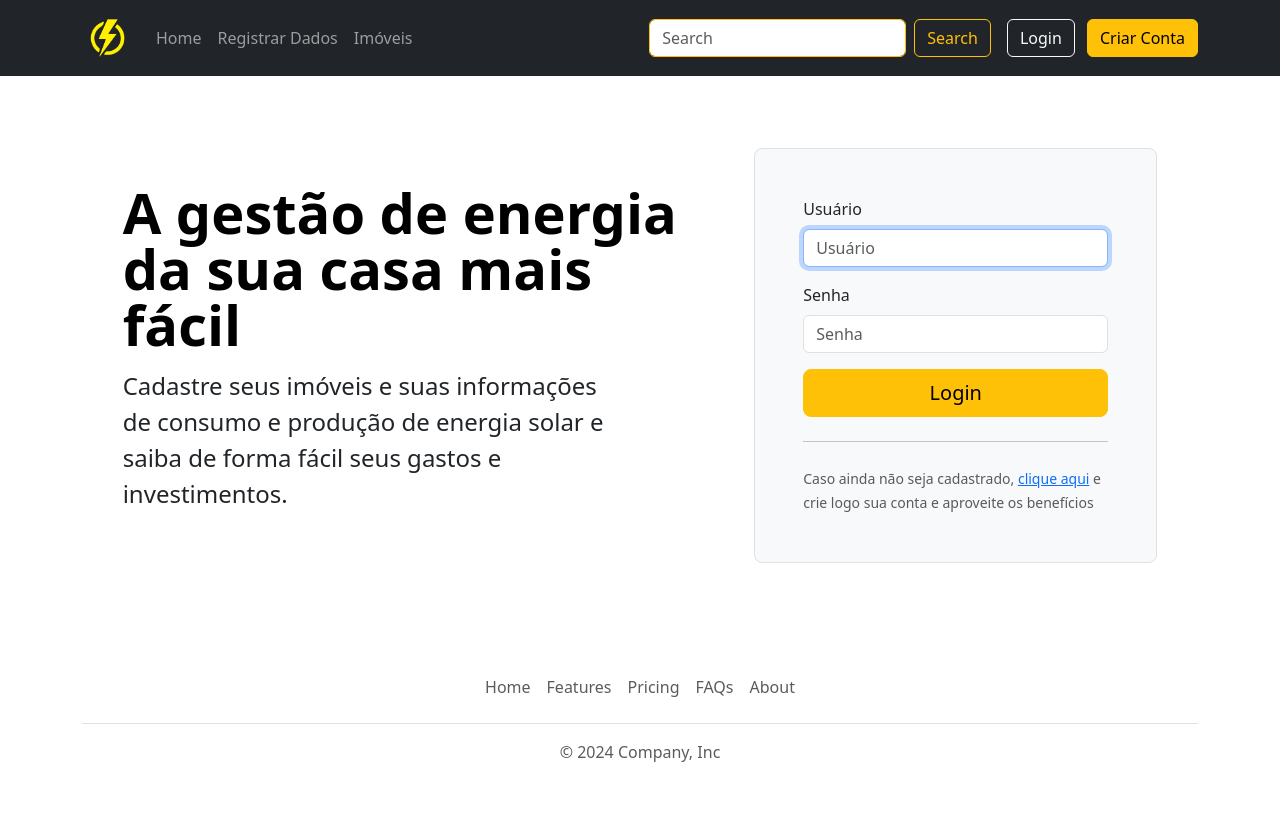
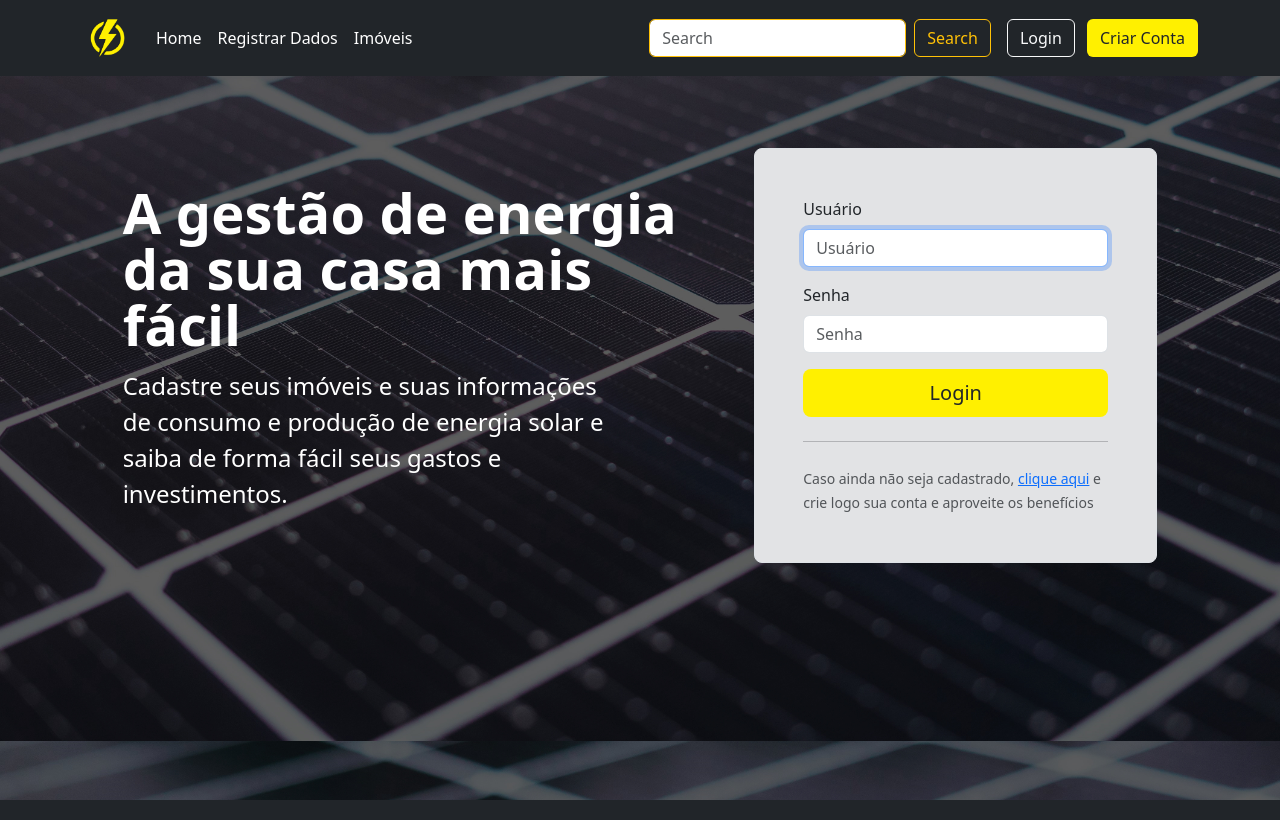
Before and after one commit to willianjonhy05/energy, a Django app: page /login/ in a window 1280 px wide. Run offline with Django 5.2, Linux system fonts and the light colour scheme; some libraries are stand-ins or nearby versions.

Commit message:
Mudanças no front end

```diff
--- a/energia/urls.py
+++ b/energia/urls.py
@@ -20,12 +20,14 @@ from django.contrib.auth.views import LoginView, LogoutView
 from django.contrib.auth import views as auth_views
 from django.conf.urls.static import static
 from django.conf import settings
+from .views import LandingPage
 from .views import UserProfileView, Home, HistoricoCasa, Painel, grafico, RegistrationView
 from gestao.views import NovaCasa, Casas, ApagarCasa, AtualizarCasa, DetalharCasa, NovoRegistro, Registros, DetalharRegistro, AtualizarRegistro, ApagarRegistro, NovoRegistroDaCasa
 
 urlpatterns = [
     path('login/', auth_views.LoginView.as_view(), name='login'),
-    path('', Home.as_view(), name='home'),
+    path('energia/', Home.as_view(), name='home'),
+    path('', LandingPage.as_view(), name='lp'),
     path('logout/', LogoutView.as_view(), name='logout'),
     path('admin/', admin.site.urls),
     path('profile/<int:pk>', UserProfileView.as_view(), name='profile'),
--- a/energia/views.py
+++ b/energia/views.py
@@ -13,6 +13,9 @@ from django.contrib.auth import get_user_model
 from django.contrib.auth.decorators import login_required
 
 # Create your views here.
+
+class LandingPage(TemplateView):
+    template_name = 'landing_page.html'
 
 
 # class HistoricoCasa(TemplateView):
--- a/static/css/base.css
+++ b/static/css/base.css
@@ -1,3 +1,20 @@
 .seta-branca::after {
     border-top-color: white;
 }
+
+.btn-custom {
+    background-color: #fff000;
+
+}
+
+.btn-custom:hover {
+    background-color: #f8f9fa;
+    color: black;
+    border-color: black;
+
+}
+
+.logo:hover{
+    -webkit-transform:scale(1.3);
+    transform:scale(1.3);
+}
--- /dev/null
+++ b/static/js/fundo.js
@@ -0,0 +1,18 @@
+function alterarEstilosBody() {
+    var bodyElement = document.body;
+    bodyElement.style.backgroundImage = "url('/static/img/solar.jpg')";
+    bodyElement.style.backgroundPosition = "center";
+    bodyElement.style.backgroundSize = "cover";
+
+    var footerElement = document.getElementById('footer');
+    if (footerElement) {
+        footerElement.parentNode.removeChild(footerElement);
+    }
+
+
+}
+
+
+document.addEventListener("DOMContentLoaded", function() {
+    alterarEstilosBody();
+});
--- a/templates/base.html
+++ b/templates/base.html
@@ -13,7 +13,7 @@
     <link rel="stylesheet" href="https://cdnjs.cloudflare.com/ajax/libs/font-awesome/6.5.1/css/all.min.css"
         integrity="sha512-DTOQO9RWCH3ppGqcWaEA1BIZOC6xxalwEsw9c2QQeAIftl+Vegovlnee1c9QX4TctnWMn13TZye+giMm8e2LwA=="
         crossorigin="anonymous" referrerpolicy="no-referrer" />
-    <link rel="shortcut icon" href="/static/img/favicon.png" />
+    <link rel="shortcut icon" href="/static/img/favicon.ico" />
     <!-- <link rel="stylesheet" href="/static/css/styles.css"> -->
     <link rel="shortcut icon" type="image/x-icon" href="/static/img/7429energia.ico">
     <link rel="stylesheet" href="/static/css/base.css">
@@ -31,7 +31,7 @@
         <nav class="navbar navbar-expand-md navbar-dark bg-dark">
             <div class="container">
                 <a class="navbar-brand" href="{% url 'home' %}">
-                    <img src="/static/img/energia.png" alt="" width="50">
+                    <img class="logo" src="/static/img/energia.png" alt="" width="50">
                 </a>
                 <button class="navbar-toggler" type="button" data-bs-toggle="collapse" data-bs-target="#navbarCollapse"
                     aria-controls="navbarCollapse" aria-expanded="false" aria-label="Toggle navigation">
@@ -40,13 +40,13 @@
                 <div class="collapse navbar-collapse" id="navbarCollapse">
                     <ul class="navbar-nav me-auto mb-2 mb-md-0">
                         <li class="nav-item">
-                            <a class="nav-link" aria-current="page" href="{% url 'home' %}">Home</a>
+                            <a class="nav-link active" aria-current="page" href="{% url 'home' %}">Home</a>
                         </li>
                         <li class="nav-item">
-                            <a class="nav-link" href="{% url 'cadastrar-registro' %}">Registrar Dados</a>
+                            <a class="nav-link active" href="{% url 'cadastrar-registro' %}">Registrar Dados</a>
                         </li>
                         <li class="nav-item">
-                            <a class="nav-link" href="{% url 'casas' %}">Imóveis</a>
+                            <a class="nav-link active" href="{% url 'casas' %}">Imóveis</a>
                         </li>
 
                     </ul>
@@ -81,7 +81,7 @@
                         <!-- <button type="button" class="btn btn-outline-light me-2">Login</button> -->
                         <a class="btn btn-outline-light me-2" href="{% url 'login' %}">Login</a>
                         <!-- <button type="button" class="btn btn-warning">Criar Conta</button> -->
-                        <a class="btn btn-warning" href="{% url 'registration' %}">Criar Conta</a>
+                        <a class="btn btn-custom" href="{% url 'registration' %}">Criar Conta</a>
                         {% endif %}
                     </div>
                 </div>
@@ -167,7 +167,7 @@
     {% endblock %}
 
     <div class="container">
-        <footer class="py-3 my-4">
+        <footer class="py-3 my-4" id="footer">
             <ul class="nav justify-content-center border-bottom pb-3 mb-3">
                 <li class="nav-item"><a href="#" class="nav-link px-2 text-body-secondary">Home</a></li>
                 <li class="nav-item"><a href="#" class="nav-link px-2 text-body-secondary">Features</a></li>
--- a/templates/registration/login.html
+++ b/templates/registration/login.html
@@ -2,7 +2,9 @@
 {% load static bootstrap5 %}
 
 {% block css %} {% endblock %}
-{% block js %} {% endblock %}
+{% block js %}
+<script defer src="/static/js/fundo.js"></script>
+{% endblock %}
 {% block title %}Login{% endblock %}
 
 
@@ -21,35 +23,20 @@
 
 <div class="container col-xl-10 col-xxl-8 px-3 py-3">
   <div class="row align-items-center g-lg-5 py-5">
-      <div class="col-lg-7 text-center text-lg-start">
-        <h1 class="display-4 fw-bold lh-1 text-body-emphasis mb-3">A gestão de energia da sua casa mais fácil</h1>
-        <p class="col-lg-10 fs-4">Cadastre seus imóveis e suas informações de consumo e produção de energia solar e saiba de forma fácil seus gastos e investimentos.</p>
+    <div class="col-lg-7 text-center text-lg-start text-white">
+      <h1 class="display-4 fw-bold lh-1 mb-3 text-white">A gestão de energia da sua casa mais fácil</h1>
+      <p class="col-lg-10 fs-4">Cadastre seus imóveis e suas informações de consumo e produção de energia solar e saiba
+        de forma fácil seus gastos e investimentos.</p>
     </div>
     <div class="col-md-10 mx-auto col-lg-5">
-        <form method="post" enctype="multipart/form-data" class="p-4 p-md-5 border rounded-3 bg-body-tertiary">
+      <form method="post" enctype="multipart/form-data" class="p-4 p-md-5 border rounded-3 bg-secondary-subtle">
         {% csrf_token %}
         {% bootstrap_form form %}
-            <button class="w-100 btn btn-lg btn-warning" type="submit">Login</button>
+        <button class="w-100 btn btn-lg btn-custom" type="submit">Login</button>
         <hr class="my-4">
-          <small class="text-body-secondary">Caso ainda não seja cadastrado, <a href="{% url 'registration' %}">clique aqui</a> e crie logo sua conta e aproveite os benefícios</small>
+        <small class="text-body-secondary">Caso ainda não seja cadastrado, <a href="{% url 'registration' %}">clique
+            aqui</a> e crie logo sua conta e aproveite os benefícios</small>
       </form>
-        <!-- <form class="p-4 p-md-5 border rounded-3 bg-body-tertiary">
-          <div class="form-floating mb-3">
-            <input type="email" class="form-control" id="floatingInput" placeholder="Digite o seu nome de usuário">
-            <label for="floatingInput">Usuário</label>
-          </div>
-          <div class="form-floating mb-3">
-            <input type="password" class="form-control" id="floatingPassword" placeholder="Password">
-            <label for="floatingPassword">Senha</label>
-          </div>
-          <div class="checkbox mb-3">
-            <label>
-              <input type="checkbox" value="remember-me"> Remember me
-            </label>
-          </div>
-          <button class="w-100 btn btn-lg btn-warning" type="submit">Login</button>
-
-        </form> -->
     </div>
   </div>
 </div>
```
Also changed, not shown: static/css/landing.css (added, +39 -0 lines), templates/landing_page.html (added, +63 -0 lines), templates/registration/registration.html (+6 -4 lines), static/img/Originals/solar.jpg (added), static/img/solar.jpg (added), templates/quem-somos.html (added). Lines whose indentation alone changed are shown as unchanged.
